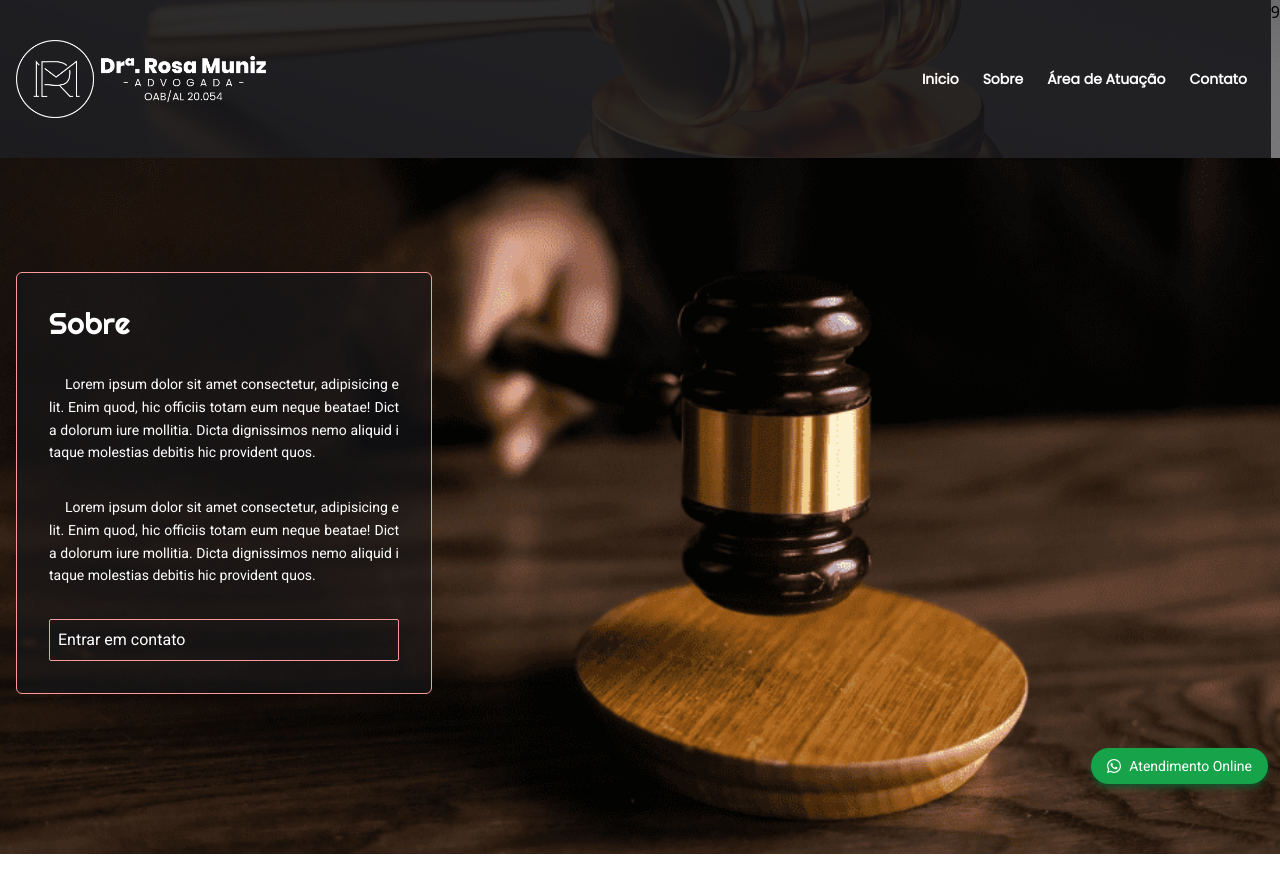
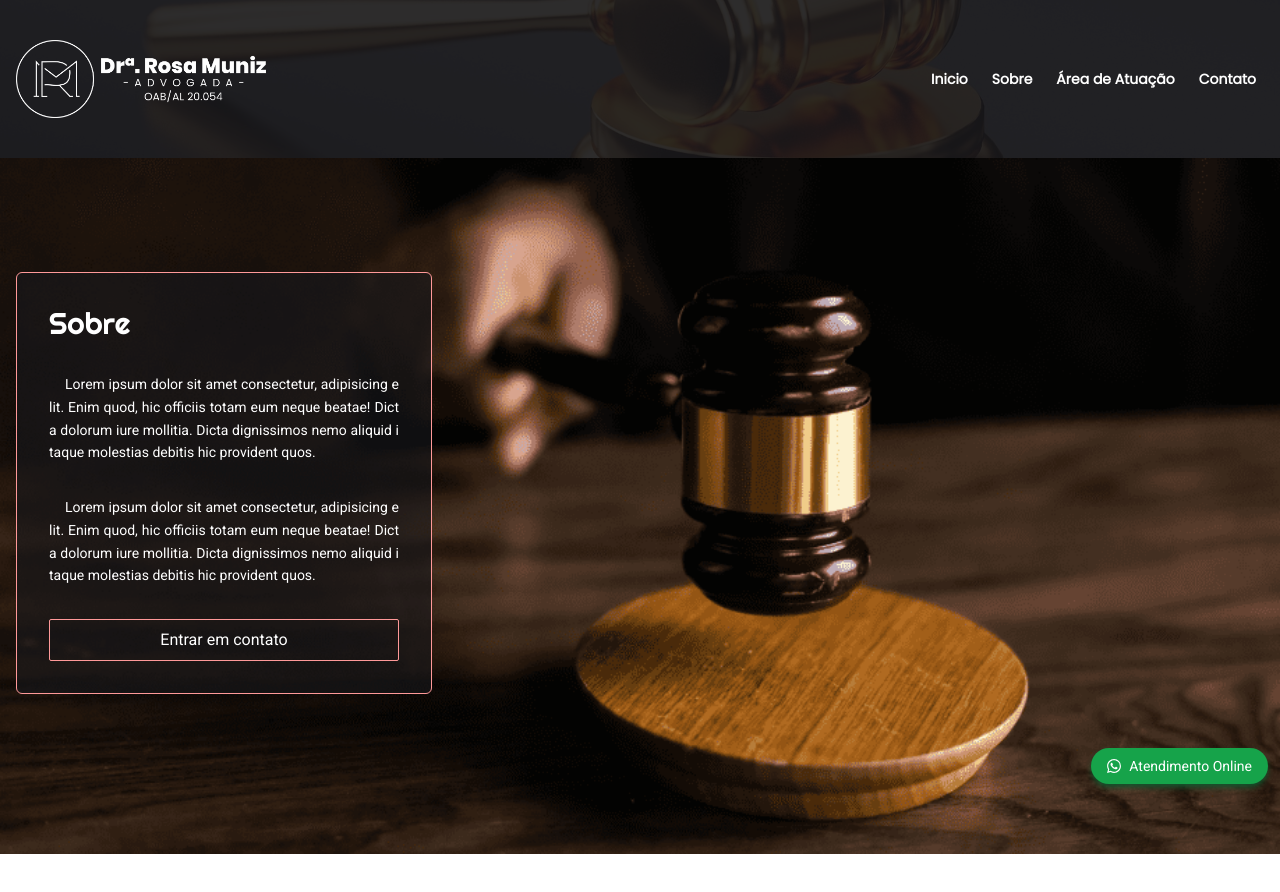
Before and after one commit to andersonjhonatan/project-Advg-RM, a Next.js app in the folder frontend/: page / in a window 1280 px wide. Shown: the top 892 px of the page. Built offline with nearby package versions, Linux system fonts and the light colour scheme.

Commit message:
feat:button aboout

```diff
--- a/frontend/src/components/AboutComponent.tsx
+++ b/frontend/src/components/AboutComponent.tsx
@@ -22,7 +22,7 @@ const AboutComponent = () => {
             </p>
 
             <Link
-              className={`border border-[var(--primary-color)] text-white rounded-sm p-2 ${roboto.className} hover:bg-[var(--primary-color)] hover:text-black transition-all duration-200`}
+              className={`border border-[var(--primary-color)] text-white rounded-sm p-2 ${roboto.className} hover:bg-[var(--primary-color)] hover:text-black transition-all duration-200 text-center`}
               aria-label="Entrar_em_contato"
               href="#contato"
             >
--- a/frontend/src/components/FooterComponent.tsx
+++ b/frontend/src/components/FooterComponent.tsx
@@ -65,16 +65,16 @@ const FooterComponent = () => {
                 </p>
               </div>
             ))}
-            <div className="flex gap-4 mt-6 max-md:mt-0 max-md:items-center ">
-              <Link href="https://www.instagram.com/rosamuniz.adv" aria-label='Instagram' className='cursor-pointer'>
+            <div className="flex gap-4 mt-6 max-md:mt-0 max-md:items-center">
+              <Link href="https://www.instagram.com/rosamuniz.adv" aria-label='Instagram' className='cursor-pointer md:z-20'>
                 <SlSocialInstagram size={25} className="text-white" />
               </Link>
               <Link
                 href="https://wa.me/5582996318357"
-                className="flex flex-col items-center justify-center gap-4 cursor-pointer"
+                className="flex flex-col items-center justify-center gap-4 cursor-pointer "
                 aria-label='Whatsapp'
               >
-                <SiWhatsapp size={25} className="text-white" />
+                <SiWhatsapp size={25} className="text-white md:z-20" />
               </Link>
             </div>
           </div>
--- a/frontend/src/components/HeaderComponent.tsx
+++ b/frontend/src/components/HeaderComponent.tsx
@@ -84,7 +84,6 @@ const HeaderComponent = () => {
           </div>
         </div>
         </div>
-9
       </div>
     </header>
   )
```
